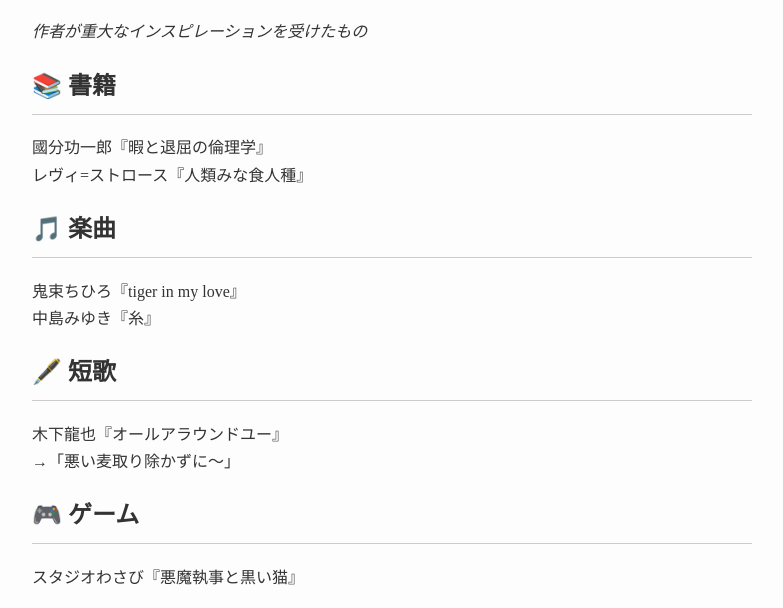
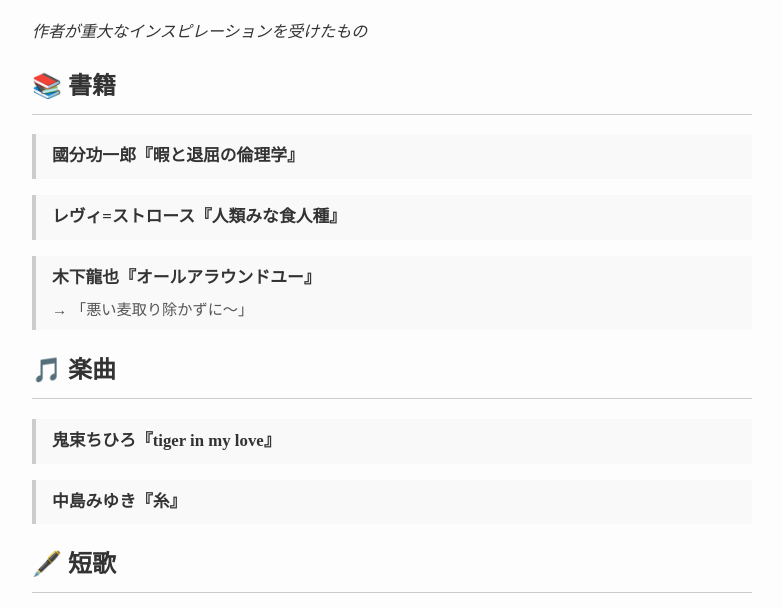
Before and after one commit to kokyu-fuda/my-inspiration-list, a plain HTML site: page index.html in a window 1280 px wide. Shown: the part 116-724 px from the top of the page, without its empty margins (248-1031 px from the left). Drawn offline with Linux system fonts and the light colour scheme.

Commit message:
Update index.html

```diff
--- a/index.html
+++ b/index.html
@@ -34,6 +34,24 @@
     li {
       margin-bottom: 0.5em;
     }
+    .entry {
+  margin-bottom: 1em;
+  padding: 0.5em 1em;
+  border-left: 4px solid #ccc;
+  background: #f9f9f9;
+}
+
+.title {
+  font-weight: bold;
+  font-size: 1.05em;
+}
+
+.note {
+  font-size: 0.95em;
+  color: #555;
+  margin-top: 0.3em;
+}
+
   </style>
 </head>
 <body>
@@ -48,6 +66,10 @@
     <div class="title">レヴィ=ストロース『人類みな食人種』</div>
   </div>
 
+<div class="entry">
+  <div class="title">木下龍也『オールアラウンドユー』</div>
+  <div class="note">→ 「悪い麦取り除かずに～」</div>
+</div>
   <h2>🎵 楽曲</h2>
   <div class="entry">
     <div class="title">鬼束ちひろ『tiger in my love』</div>
```
